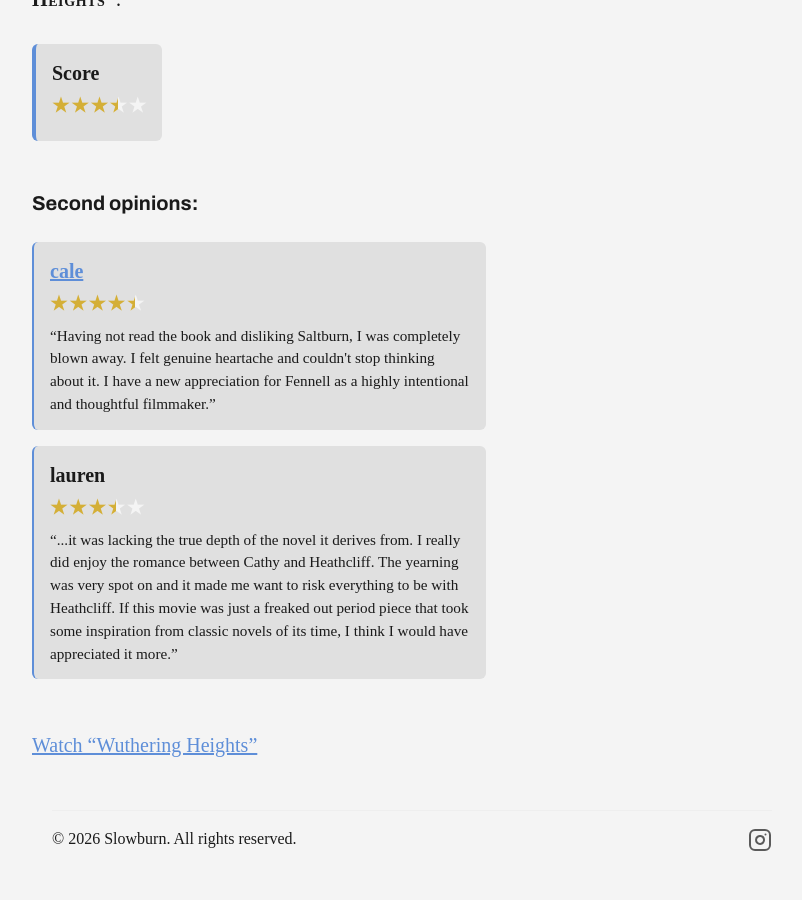
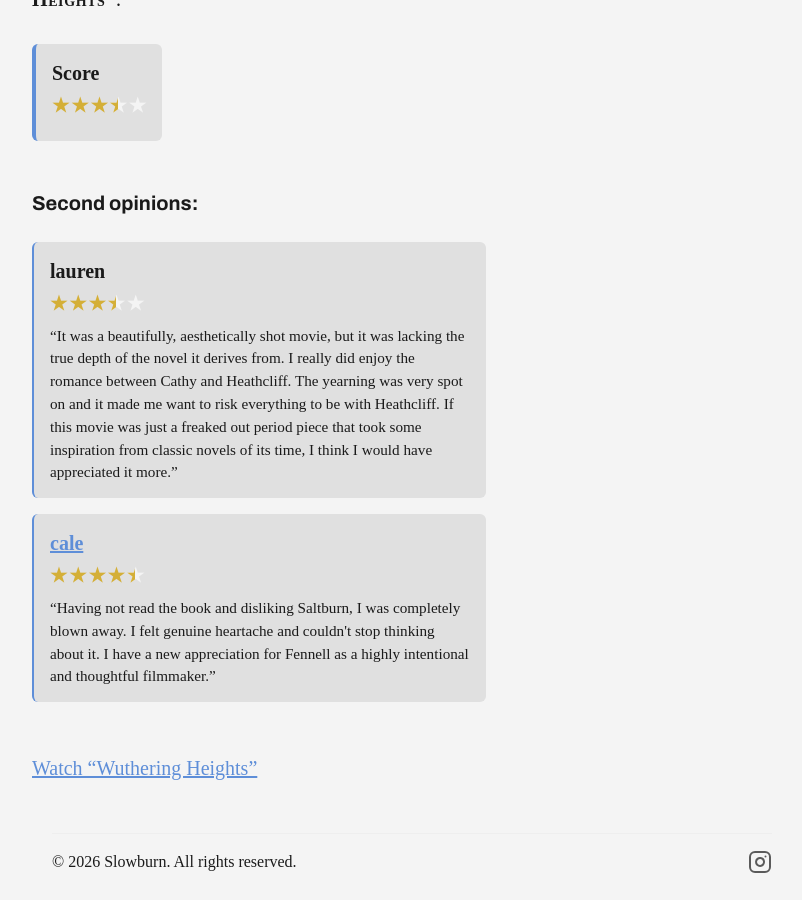
Before and after one commit to Slowburn-Movies/slowburn-movies.github.io, a Jekyll site: the page built from _posts/2026-03-12-wuthering-heights.md, in a window 1280 px wide and 900 px high, scrolled down 3668 px. Shown: the whole window, without its empty margins (228-1030 px from the left). Built offline with Jekyll 4.4.1, drawn with Linux system fonts in a browser that asks for light colours; some web fonts are replaced.

Commit message:
Update 2026-03-12-wuthering-heights.md

```diff
--- a/_posts/2026-03-12-wuthering-heights.md
+++ b/_posts/2026-03-12-wuthering-heights.md
@@ -11,12 +11,12 @@
 
 rating: 3.5
 other_ratings:
+  - author: "lauren"
+    rating: 3.5
+    verdict: "It was a beautifully, aesthetically shot movie, but it was lacking the true depth of the novel it derives from. I really did enjoy the romance between Cathy and Heathcliff. The yearning was very spot on and it made me want to risk everything to be with Heathcliff. If this movie was just a freaked out period piece that took some inspiration from classic novels of its time, I think I would have appreciated it more."
   - author: "cale"
     rating: 4.5
     verdict: "Having not read the book and disliking Saltburn, I was completely blown away. I felt genuine heartache and couldn't stop thinking about it. I have a new appreciation for Fennell as a highly intentional and thoughtful filmmaker."
-  - author: "lauren"
-    rating: 3.5
-    verdict: "...it was lacking the true depth of the novel it derives from. I really did enjoy the romance between Cathy and Heathcliff. The yearning was very spot on and it made me want to risk everything to be with Heathcliff. If this movie was just a freaked out period piece that took some inspiration from classic novels of its time, I think I would have appreciated it more."
 
 view_link: https://www.wutheringheightsfilm.com/
 
```
